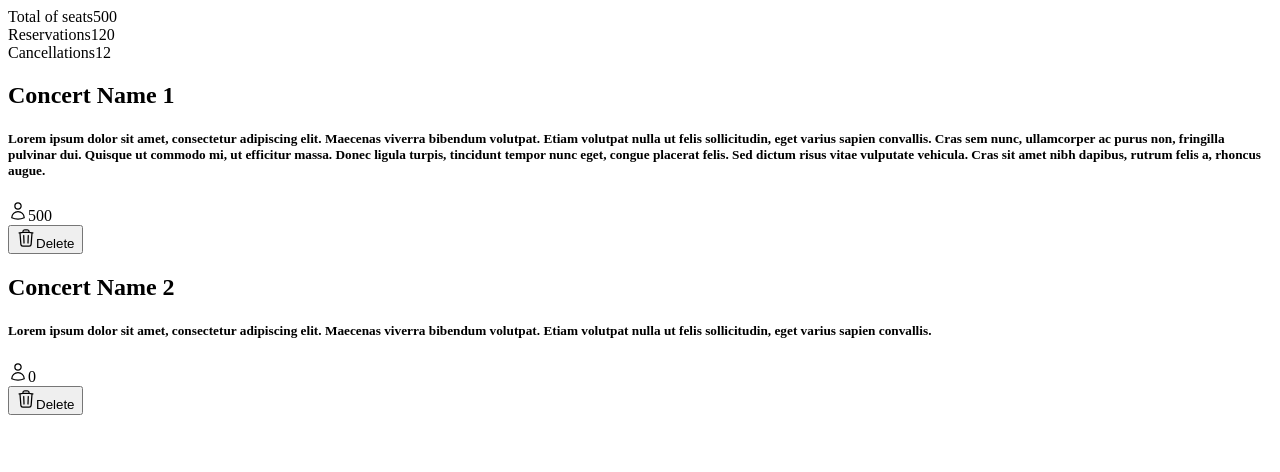
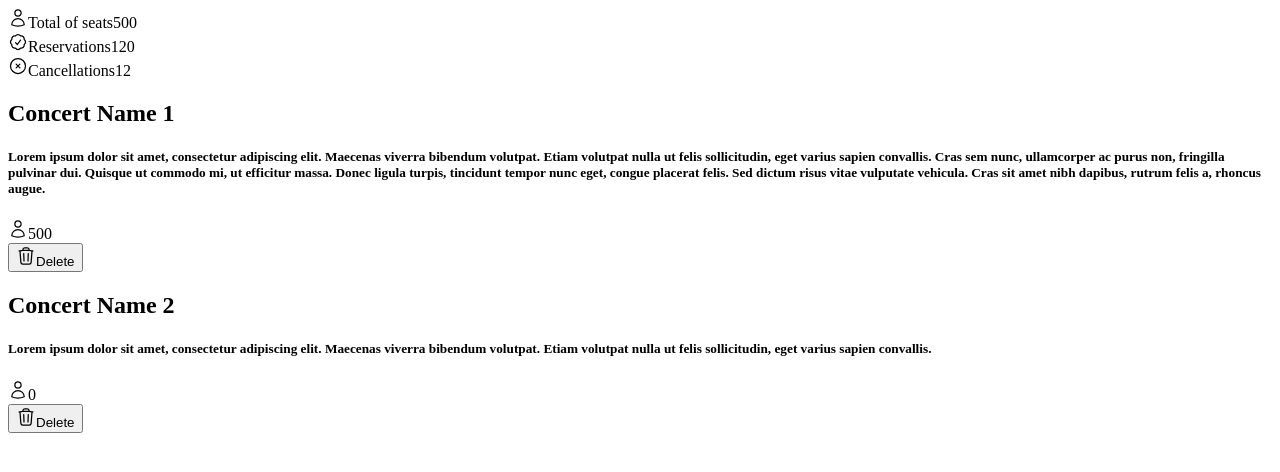
Before and after one commit to kevinleey/DataWowTest, a Next.js app: page / in a window 1280 px wide. Shown: the top 472 px of the page. Built offline with nearby package versions, Linux system fonts and the light colour scheme.

Commit message:
feat: introduce constants file

```diff
--- /dev/null
+++ b/app/constants.tsx
@@ -0,0 +1,53 @@
+export const UserIcon = (
+  <svg
+    xmlns="http://www.w3.org/2000/svg"
+    fill="none"
+    viewBox="0 0 24 24"
+    stroke-width="1.5"
+    stroke="currentColor"
+    height="20"
+    width="20"
+  >
+    <path
+      stroke-linecap="round"
+      stroke-linejoin="round"
+      d="M15.75 6a3.75 3.75 0 1 1-7.5 0 3.75 3.75 0 0 1 7.5 0ZM4.501 20.118a7.5 7.5 0 0 1 14.998 0A17.933 17.933 0 0 1 12 21.75c-2.676 0-5.216-.584-7.499-1.632Z"
+    />
+  </svg>
+);
+
+export const ReservationIcon = (
+  <svg
+    xmlns="http://www.w3.org/2000/svg"
+    fill="none"
+    viewBox="0 0 24 24"
+    stroke-width="1.5"
+    stroke="currentColor"
+    height="20"
+    width="20"
+  >
+    <path
+      stroke-linecap="round"
+      stroke-linejoin="round"
+      d="M9 12.75 11.25 15 15 9.75M21 12c0 1.268-.63 2.39-1.593 3.068a3.745 3.745 0 0 1-1.043 3.296 3.745 3.745 0 0 1-3.296 1.043A3.745 3.745 0 0 1 12 21c-1.268 0-2.39-.63-3.068-1.593a3.746 3.746 0 0 1-3.296-1.043 3.745 3.745 0 0 1-1.043-3.296A3.745 3.745 0 0 1 3 12c0-1.268.63-2.39 1.593-3.068a3.745 3.745 0 0 1 1.043-3.296 3.746 3.746 0 0 1 3.296-1.043A3.746 3.746 0 0 1 12 3c1.268 0 2.39.63 3.068 1.593a3.746 3.746 0 0 1 3.296 1.043 3.746 3.746 0 0 1 1.043 3.296A3.745 3.745 0 0 1 21 12Z"
+    />
+  </svg>
+);
+
+export const CancelIcon = (
+  <svg
+    xmlns="http://www.w3.org/2000/svg"
+    fill="none"
+    viewBox="0 0 24 24"
+    stroke-width="1.5"
+    stroke="currentColor"
+    height="20"
+    width="20"
+  >
+    <path
+      stroke-linecap="round"
+      stroke-linejoin="round"
+      d="m9.75 9.75 4.5 4.5m0-4.5-4.5 4.5M21 12a9 9 0 1 1-18 0 9 9 0 0 1 18 0Z"
+    />
+  </svg>
+);
```
